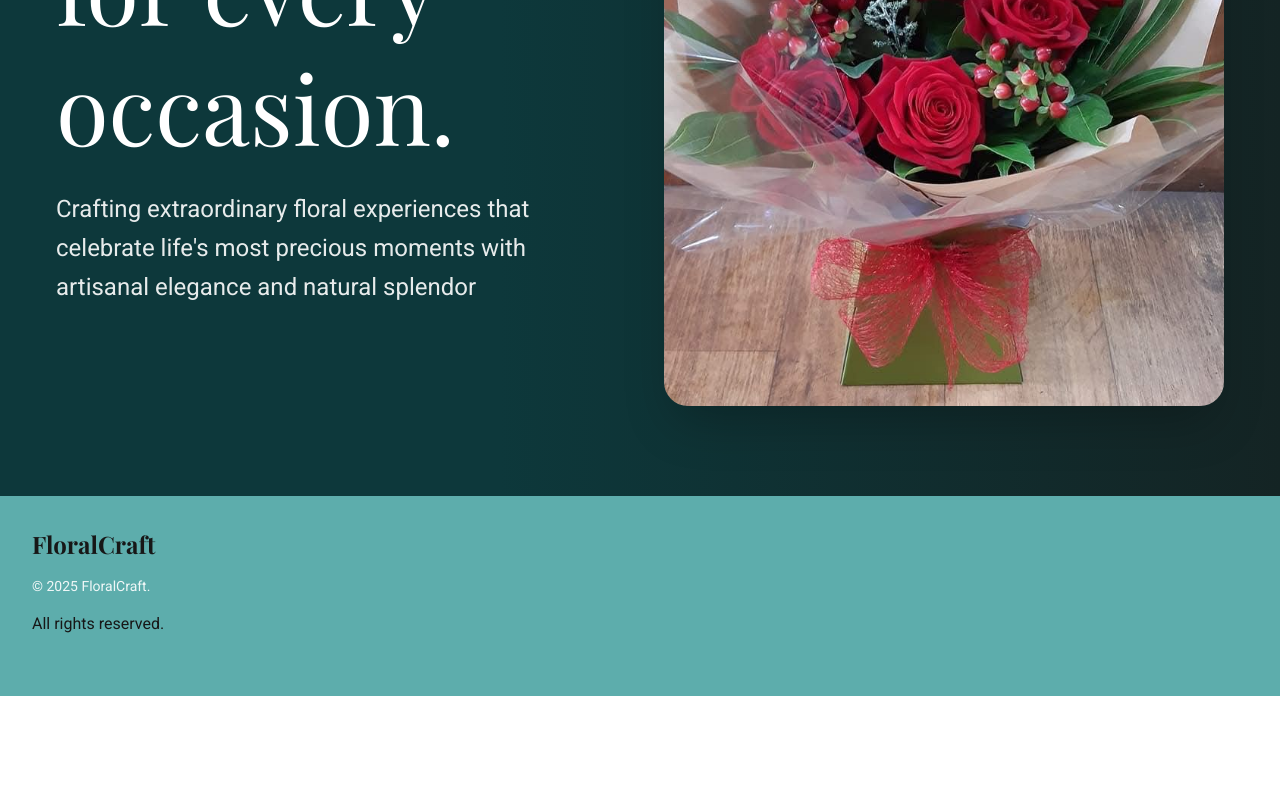
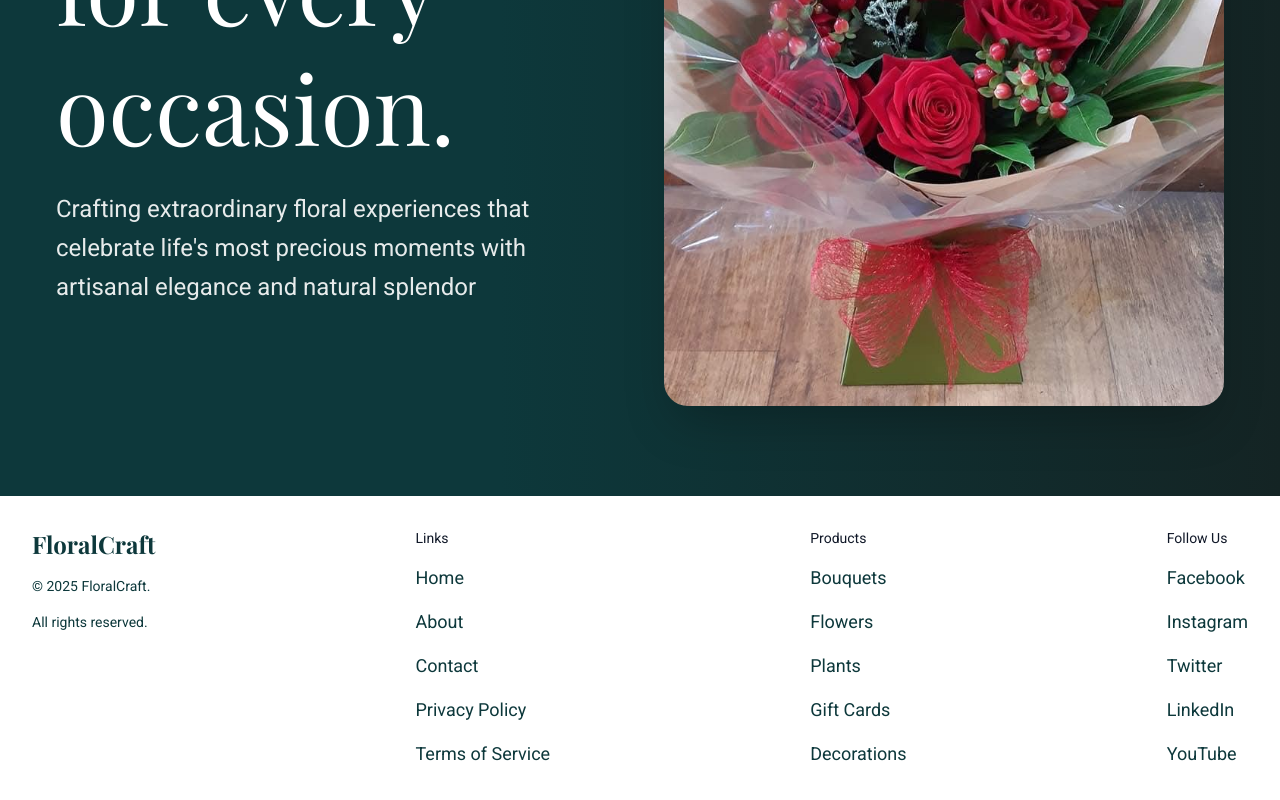
Before and after one commit to Lkemp1790/floralcraft, a Next.js app in the folder client/: page / in a window 1280 px wide. Shown: the part 304-1104 px from the top of the page. Before the commit the page ends 1000 px from the top, so only its background shows below. Built offline with nearby package versions, Linux system fonts and the light colour scheme.

Commit message:
Enhance Footer component with additional links and improved styling for better user navigation

```diff
--- a/client/src/components/footer.tsx
+++ b/client/src/components/footer.tsx
@@ -3,14 +3,38 @@ import React from 'react'
 
 const Footer = () => {
   return (
-    <div className='flex flex-col items-center md:flex-row md:items-start bg-[#5DADAC] min-h-[200px] p-8'>
+    <div className='flex flex-col items-center gap-8 md:gap-0 md:flex-row md:items-start md:justify-between bg-white p-8'>
       <div className='flex flex-col items-center gap-4 md:items-start'>
-      <Link href="/" className='flex items-center text-2xl font-bold font-serif transition-colors duration-300'>
+      <Link href="/" className='flex items-center text-2xl font-bold font-serif transition-colors duration-300 text-[#0D383B]'>
           FloralCraft
         </Link>
-        <p className='text-white/90 text-sm'>© {new Date().getFullYear()} FloralCraft.</p>
-        <p>All rights reserved.</p>
+        <p className='text-[#0D383B] text-sm'>© {new Date().getFullYear()} FloralCraft.</p>
+        <p className='text-[#0D383B] text-sm'>All rights reserved.</p>
       </div>
+      <div className='flex flex-col gap-4 text-lg items-center md:items-start'>
+        <p className='text-gray-900 text-sm'>Links</p>
+        <Link href="/" className='text-[#0D383B] hover:text-gray-500'>Home</Link>
+        <Link href="/" className='text-[#0D383B] hover:text-gray-500'>About</Link>
+        <Link href="/" className='text-[#0D383B] hover:text-gray-500'>Contact</Link>
+        <Link href="/" className='text-[#0D383B] hover:text-gray-500'>Privacy Policy</Link>
+        <Link href="/" className='text-[#0D383B] hover:text-gray-500'>Terms of Service</Link>
+      </div>
+        <div className='flex flex-col gap-4 text-lg items-center md:items-start'>
+          <p className='text-gray-900 text-sm'>Products</p>
+          <Link href="/" className='text-[#0D383B] hover:text-gray-500'>Bouquets</Link>
+          <Link href="/" className='text-[#0D383B] hover:text-gray-500'>Flowers</Link>
+          <Link href="/" className='text-[#0D383B] hover:text-gray-500'>Plants</Link>
+          <Link href="/" className='text-[#0D383B] hover:text-gray-500'>Gift Cards</Link>
+          <Link href="/" className='text-[#0D383B] hover:text-gray-500'>Decorations</Link>
+        </div>
+        <div className='flex flex-col gap-4 text-lg items-center md:items-start'>
+          <p className='text-gray-900 text-sm'>Follow Us</p>
+          <Link href="/" className='text-[#0D383B] hover:text-gray-500'>Facebook</Link>
+          <Link href="/" className='text-[#0D383B] hover:text-gray-500'>Instagram</Link>
+          <Link href="/" className='text-[#0D383B] hover:text-gray-500'>Twitter</Link>
+          <Link href="/" className='text-[#0D383B] hover:text-gray-500'>LinkedIn</Link>
+          <Link href="/" className='text-[#0D383B] hover:text-gray-500'>YouTube</Link>
+        </div>
     </div>
   )
 }
```
